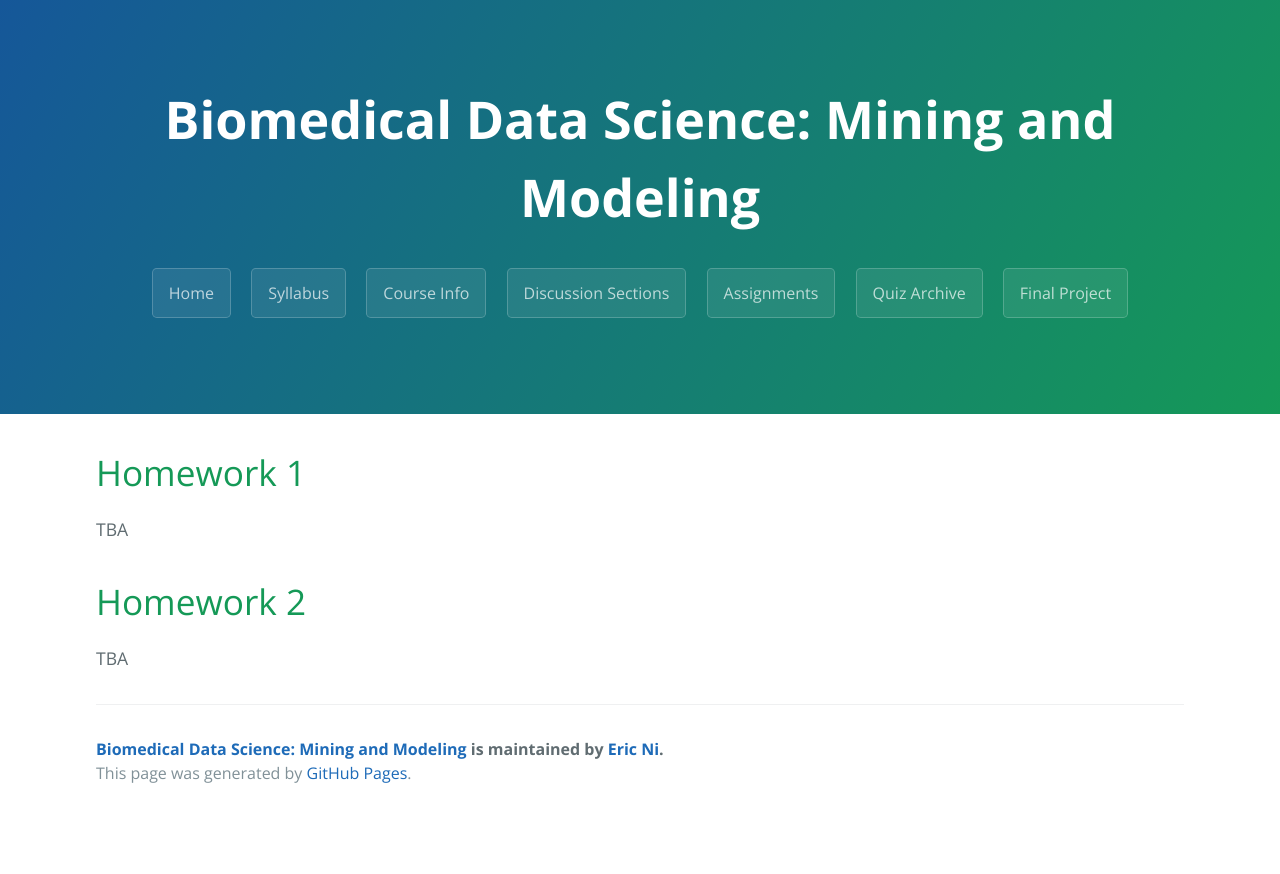
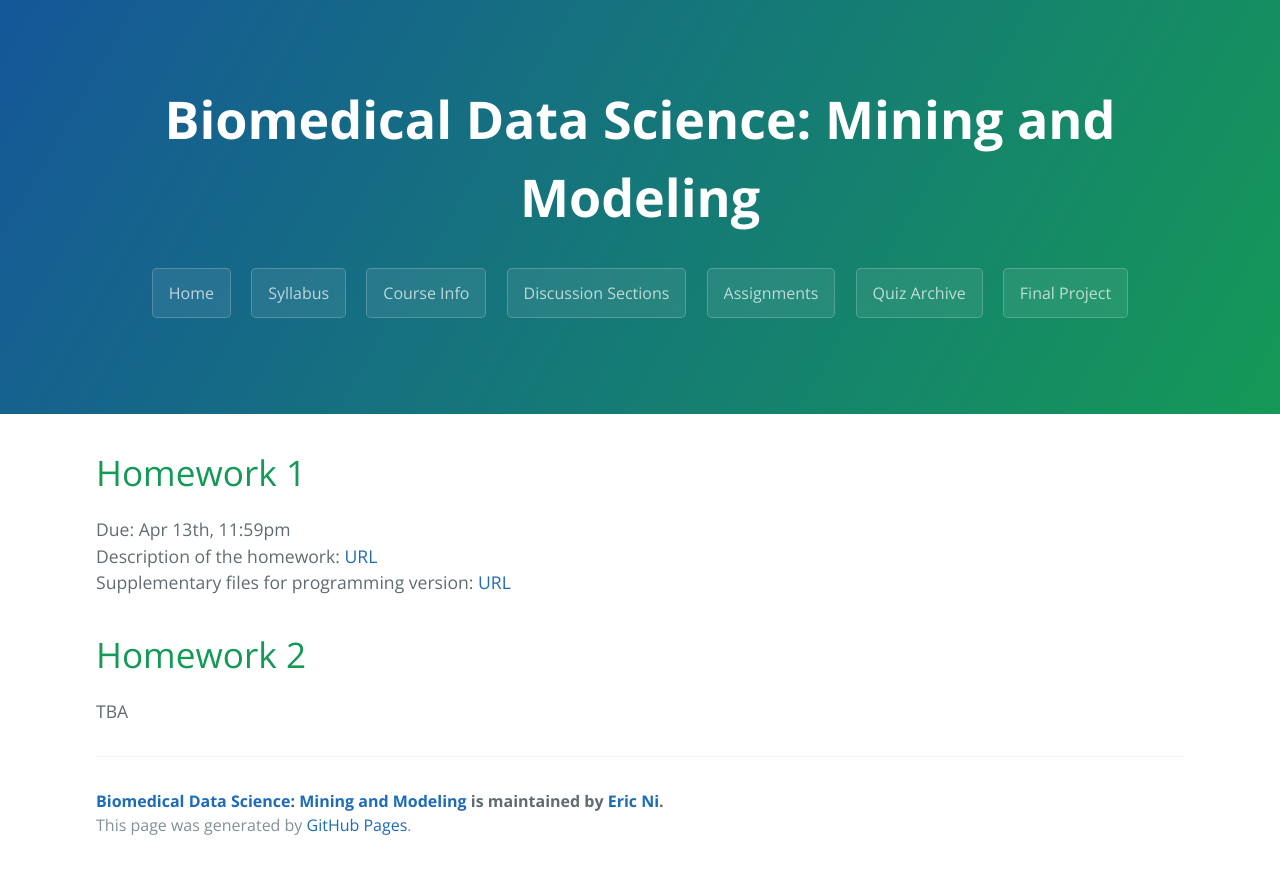
Before and after one commit to gersteinlab/cbb752b23, a Jekyll site: the page built from assignments.md, in a window 1280 px wide. Shown: the top 874 px of the page. Built offline with Jekyll 4.4.1, drawn with Linux system fonts in a browser that asks for light colours.

Commit message:
Update assignments.md

```diff
--- a/assignments.md
+++ b/assignments.md
@@ -4,7 +4,9 @@ layout: page
 ---
 
 # Homework 1
-TBA
+Due: Apr 13th, 11:59pm
+Description of the homework: [URL](http://files2.gersteinlab.org/public-docs/2022/03.29/cbb752b22_hw1.pdf)
+Supplementary files for programming version: [URL](http://files.gersteinlab.org/public-docs/2022/03.29/HW1_cbb752b22_programming_supp_files.zip)
 
 # Homework 2
 TBA
```
